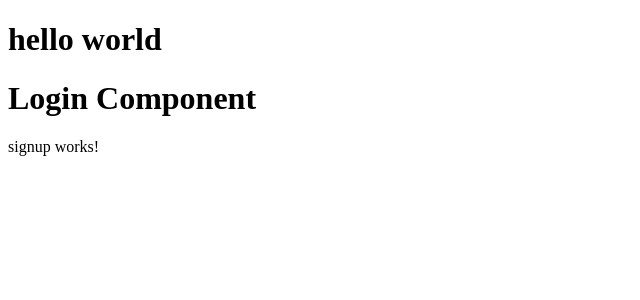
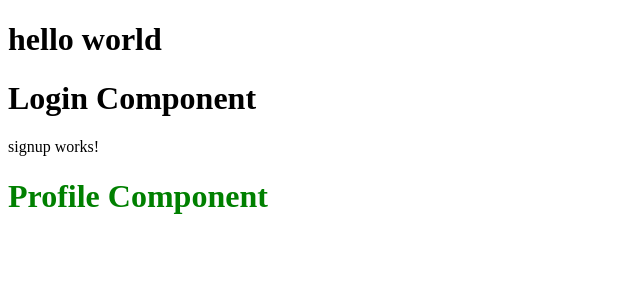
Before and after one commit to Abhiscoder/Angular-, an Angular app: page / in a window 1280 px wide. Shown: the top 300 px of the page, without its empty margins (0-640 px from the left). Built offline with nearby package versions, Linux system fonts and the light colour scheme.

Commit message:
customize component

```diff
--- a/src/app/app.html
+++ b/src/app/app.html
@@ -1,3 +1,4 @@
 <h1>hello world</h1>
 <app-login></app-login>
 <app-signup></app-signup>
+<app-profile></app-profile>
--- a/src/app/app.ts
+++ b/src/app/app.ts
@@ -2,11 +2,12 @@ import { Component, signal } from '@angular/core';
 import { RouterOutlet } from '@angular/router';
 import { Login } from './login/login';
 import { Signup } from './signup/signup';
+import { profile } from './profile/profile';
 
 @Component({
   selector: 'app-root',
   // imports: [RouterOutlet],
-  imports: [Login,Signup],
+  imports: [Login, Signup, profile],
   templateUrl: './app.html',
   styleUrl: './app.css',
 })
--- /dev/null
+++ b/src/app/profile/profile.ts
@@ -0,0 +1,8 @@
+import { Component } from '@angular/core';
+
+@Component({
+  selector: 'app-profile',
+  template: `<h1>Profile Component</h1>`,
+  styles: 'h1{color:green}',
+})
+export class profile {}
```
